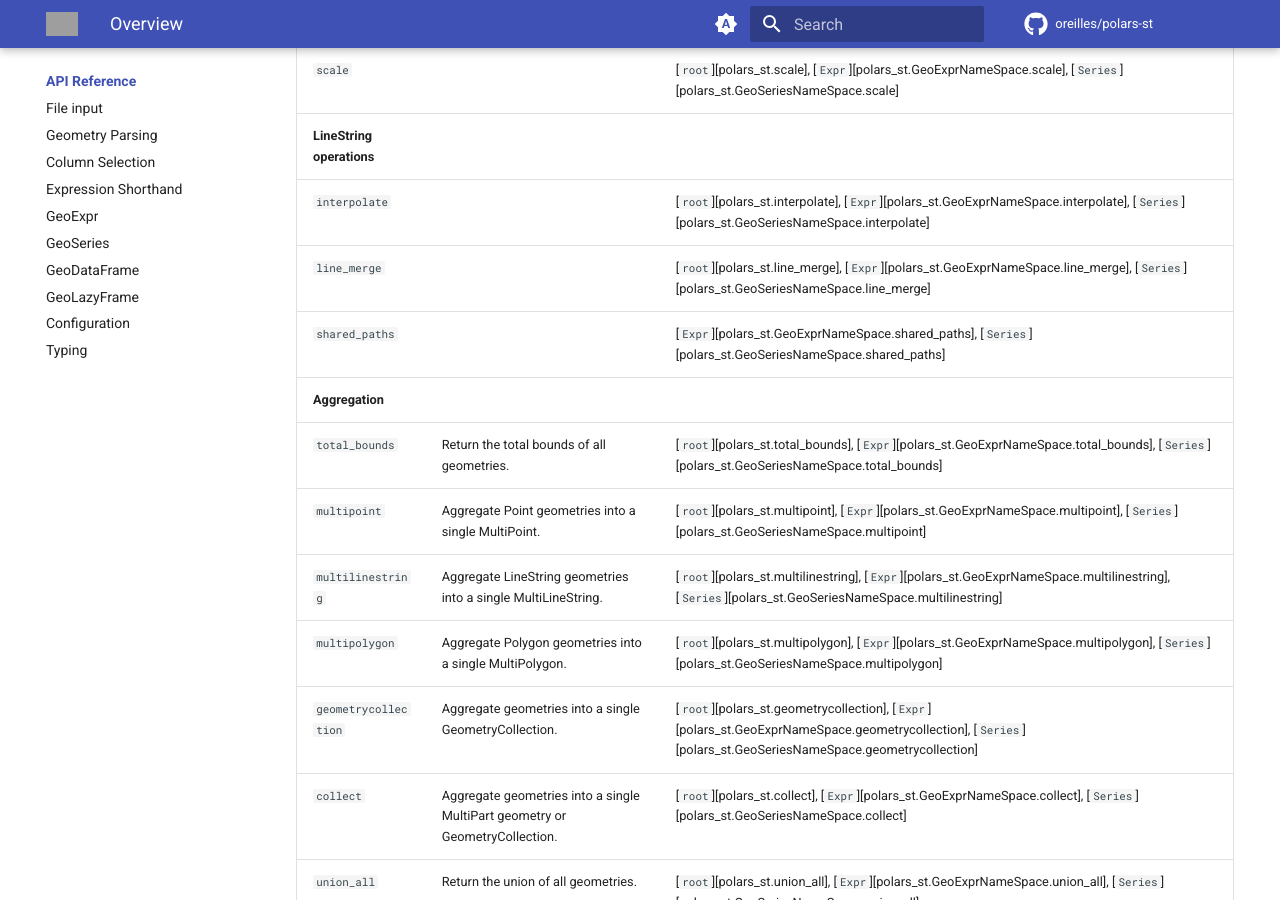
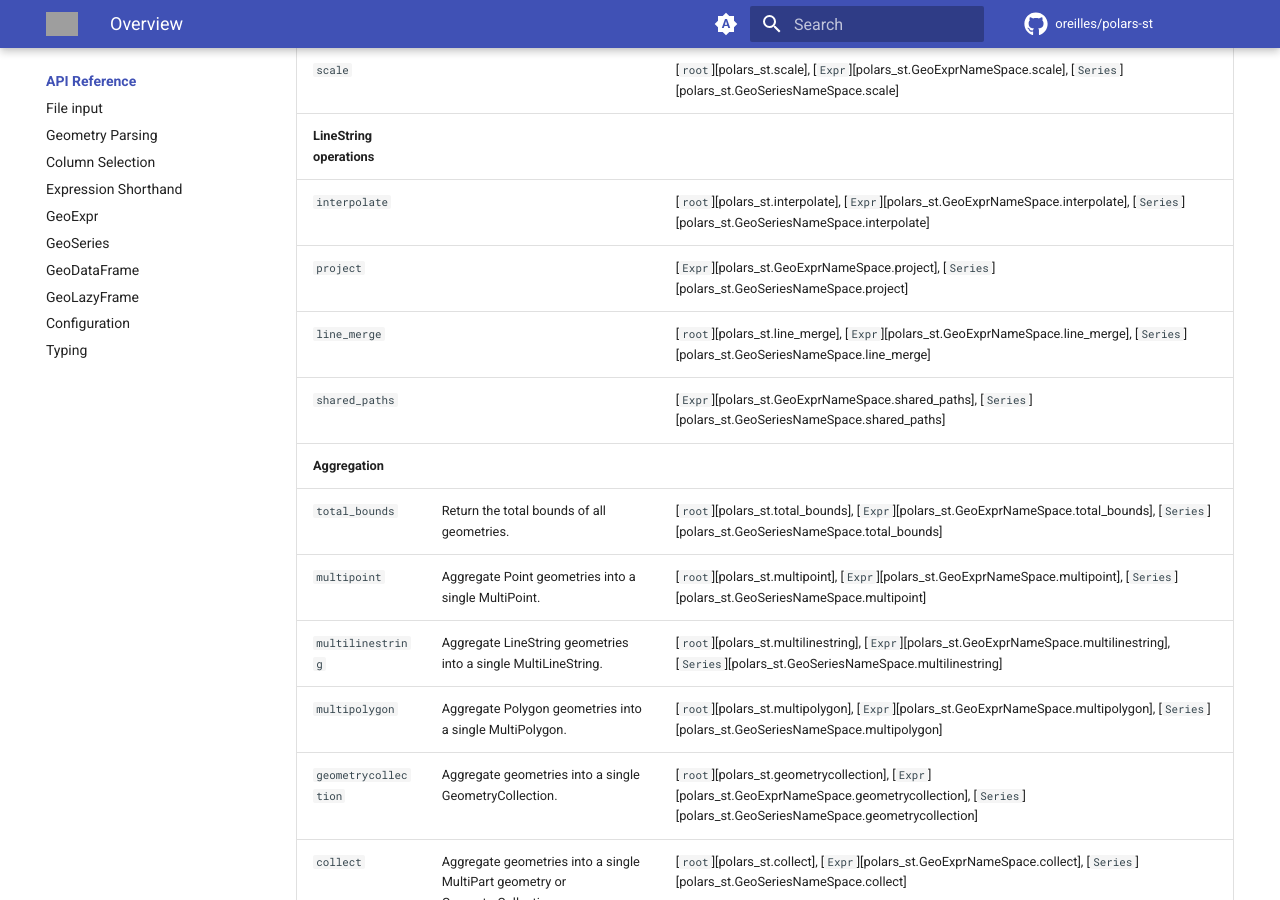
Before and after one commit to oreilles/polars-st, an MkDocs documentation site: the page built from docs/pages/api-reference/index.md, in a window 1280 px wide and 900 px high, scrolled down 8227 px. Built offline with MkDocs 1.6.1 and Material for MkDocs 9.7.7, drawn with Linux system fonts in a browser that asks for light colours; comment, search, counter and statistics services are not loaded; grey boxes are pictures that could not be loaded.

Commit message:
Add `project`to docs summary

```diff
--- a/docs/pages/api-reference/index.md
+++ b/docs/pages/api-reference/index.md
@@ -127,6 +127,7 @@ hide:
 | `scale` | | [`root`][polars_st.scale], [`Expr`][polars_st.GeoExprNameSpace.scale], [`Series`][polars_st.GeoSeriesNameSpace.scale] |
 | **LineString operations** | | |
 | `interpolate` | | [`root`][polars_st.interpolate], [`Expr`][polars_st.GeoExprNameSpace.interpolate], [`Series`][polars_st.GeoSeriesNameSpace.interpolate] |
+| `project` | | [`Expr`][polars_st.GeoExprNameSpace.project], [`Series`][polars_st.GeoSeriesNameSpace.project] |
 | `line_merge` | | [`root`][polars_st.line_merge], [`Expr`][polars_st.GeoExprNameSpace.line_merge], [`Series`][polars_st.GeoSeriesNameSpace.line_merge] |
 | `shared_paths` | | [`Expr`][polars_st.GeoExprNameSpace.shared_paths], [`Series`][polars_st.GeoSeriesNameSpace.shared_paths] |
 | **Aggregation** | | |
```
